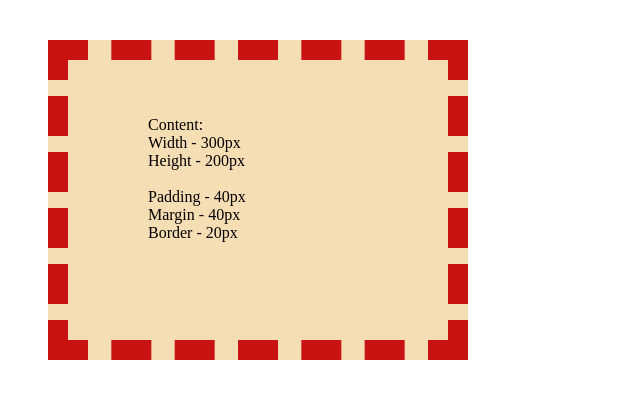
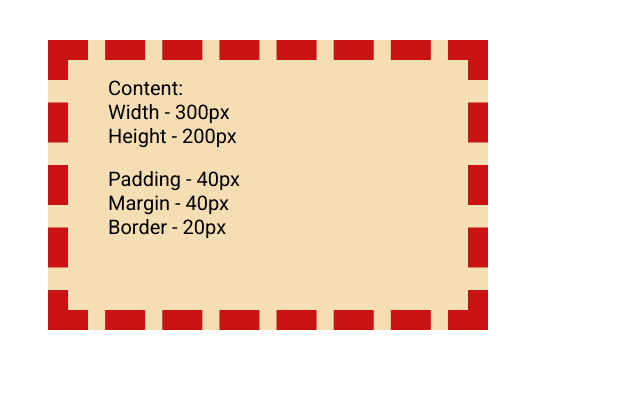
Before and after one commit to JasonRono0301/B1W6-lab, a plain HTML site: page index.html in a window 1280 px wide. Shown: the whole page, without its empty margins (0-640 px from the left). Drawn offline with Linux system fonts and the light colour scheme.

Commit message:
Een font family gezet en de font size van de tekst groter gemaakt.

```diff
--- a/css/style.css
+++ b/css/style.css
@@ -1,8 +1,8 @@
 .labContainer{
+    font-family: 'Roboto', sans-serif;
     text-decoration: transparent;
-    width: 300px;
-    height: 200px;
-    padding: 40px;
+    width: 400px;
+    height: 250px;
     margin: 40px;
     border: 20px;
     border-style: dashed;
@@ -11,5 +11,6 @@
 }
 
 li{
+    font-size: 20px;
     list-style-type: none;
 }
```
